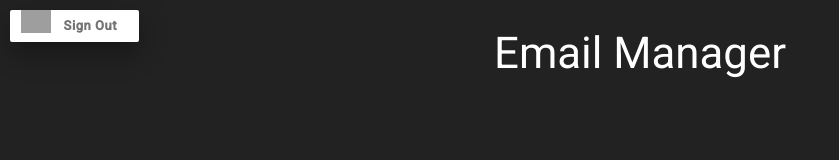
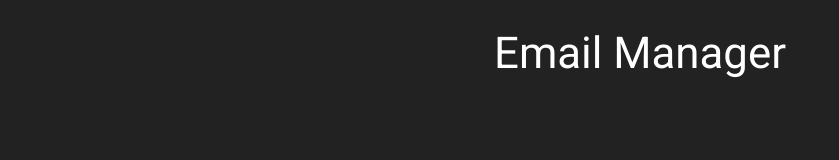
Before and after one commit to KetanDutt/Email-Filter, a plain HTML site: page index.html in a window 1280 px wide. Shown: the whole page, without its empty margins (0-839 px from the left). Drawn offline with nearby package versions, Linux system fonts and the light colour scheme; some packages are replaced by stand-ins of ours; grey boxes are pictures that could not be loaded; a script that the page names is missing.

Commit message:
display none bug

```diff
--- a/emailFilter.js
+++ b/emailFilter.js
@@ -32,6 +32,9 @@ function initClient() {
         // Listen for sign-in state changes.
         gapi.auth2.getAuthInstance().isSignedIn.listen(updateSigninStatus);
         // Handle the initial sign-in state.
+        console.log(gapi.auth2.getAuthInstance());
+        console.log(gapi.auth2.getAuthInstance().currentUser.get());
+        console.log(gapi.auth2.getAuthInstance().currentUser.get().getBasicProfile());
         updateSigninStatus(gapi.auth2.getAuthInstance().isSignedIn.get(), gapi.auth2.getAuthInstance().currentUser.get().getBasicProfile().getEmail());
         authorizeButton.onclick = handleAuthClick;
         signoutButton.onclick = handleSignoutClick;
--- a/index.html
+++ b/index.html
@@ -31,7 +31,7 @@
 
 <body>
 
-  <div style="position: fixed;top: 10px;left: 10px;" id="signout_button" style="display: none;">
+  <div style="position: fixed;top: 10px;left: 10px;display: none;" id="signout_button">
     <a class="row btn waves-effect waves-dark btn-small white valign-wrapper z-depth-4" style="padding: 0px;">
       <div class="col s3">
         <img width="30px"
```
